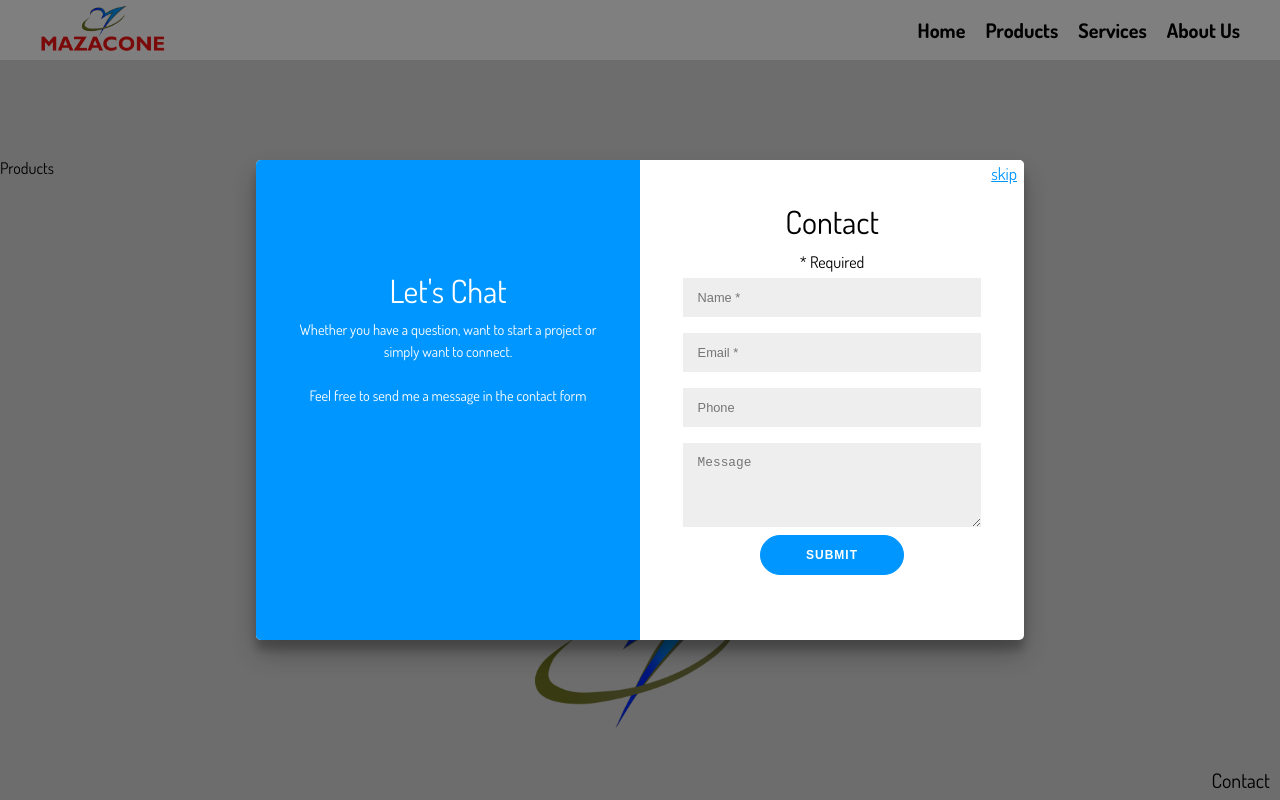
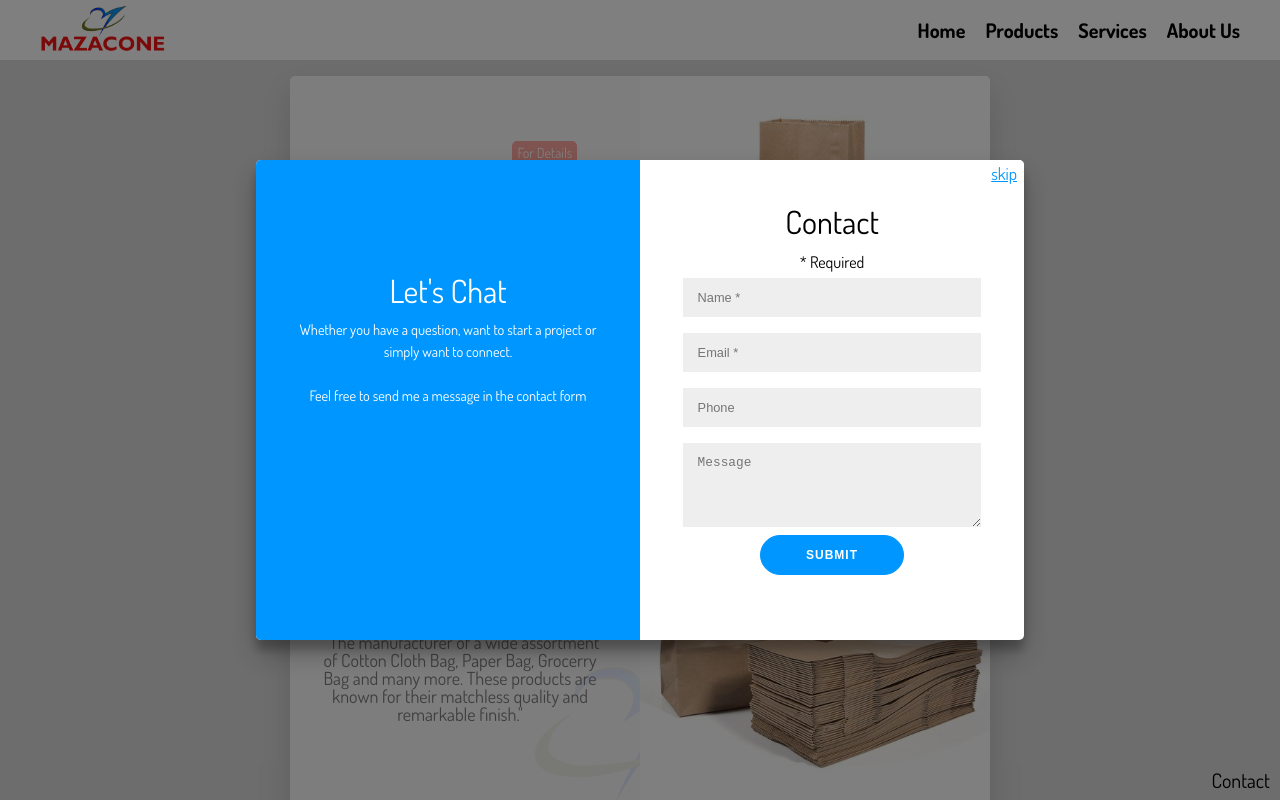
Before and after one commit to Harishps1905/mazacone-green-solutions, a React (Create React App) app: page /Products in a window 1280 px wide. Shown: the top 800 px of the page. Built offline with nearby package versions, Linux system fonts and the light colour scheme.

Commit message:
responsive design

```diff
--- a/package.json
+++ b/package.json
@@ -6,9 +6,11 @@
     "@testing-library/jest-dom": "^5.16.2",
     "@testing-library/react": "^12.1.3",
     "@testing-library/user-event": "^13.5.0",
+    "bootstrap": "^5.1.3",
     "normalize.css": "^8.0.1",
     "prop-types": "^15.8.1",
     "react": "^17.0.2",
+    "react-bootstrap": "^2.3.0",
     "react-dom": "^17.0.2",
     "react-icons": "^4.3.1",
     "react-router-dom": "^6.2.2",
--- a/src/App.css
+++ b/src/App.css
@@ -4,7 +4,6 @@
 .AppLoader {
   min-height: 100vh;
   background-color: #fff;
-  position: relative;
 }
 .AppLoader {
   display: flex;
@@ -52,9 +51,11 @@
   align-items: center;
   justify-content: center;
 }
-.dummy {
-  height: 900px;
-  padding-top: 100px;
+.pagescontainer {
+  padding-top: 60px;
+  max-width: 1000px;
+  width: 100vw;
+  margin: 0 auto;
 }
 
 #contactLogo {
--- a/src/App.js
+++ b/src/App.js
@@ -60,7 +60,7 @@ class App extends Component {
           <div id="contactLogo" onClick={this.popupHandler}>
             Contact
           </div>
-          <div className="dummy">
+          <div className="pagescontainer">
             <Routes>
               <Route path="/Products" element={<Products />} />
               <Route path="/Services" element={<Services />} />
--- a/src/components/Contactform/Contactform.css
+++ b/src/components/Contactform/Contactform.css
@@ -34,7 +34,6 @@
 }
 .skip:hover {
   transition: all 0.5s ease-in-out;
-
   color: #ff0000;
 }
 
--- a/src/components/Menu/Menu.css
+++ b/src/components/Menu/Menu.css
@@ -53,6 +53,17 @@
   width: 210px;
   height: auto;
 }
+.menuList {
+  transition: all 0.3s ease-in-out;
+  display: block;
+}
+.menuList:hover {
+  transition: all 0.3s ease-in-out;
+  transform: skew(5deg, 5deg);
+}
+.menuactive {
+  color: #0096ff;
+}
 
 /* Desktop and ipad styles */
 @media only screen and (min-width: 600px) {
--- a/src/components/Menu/Menu.js
+++ b/src/components/Menu/Menu.js
@@ -1,6 +1,6 @@
 import React, { Component } from "react";
 import PropTypes from "prop-types"; // ES6
-import { Link } from "react-router-dom";
+import { NavLink } from "react-router-dom";
 import fullLogo from "../../assets/mazacone_txt_logo2.png";
 
 import "./Menu.css";
@@ -58,18 +58,18 @@ class Menu extends Component {
           />
         </svg>
         <img className="menuLogo desktopHide" src={fullLogo} />
-        <Link style={navStyle} to="/">
+        <NavLink style={navStyle} activeClassName="menuactive" to="/">
           {this.menuList("Home")}
-        </Link>
-        <Link style={navStyle} to="/Products">
+        </NavLink>
+        <NavLink style={navStyle} to="/Products" activeClassName="menuactive">
           {this.menuList("Products")}
-        </Link>
-        <Link style={navStyle} to="/Services">
+        </NavLink>
+        <NavLink style={navStyle} to="/Services" activeClassName="menuactive">
           {this.menuList("Services")}
-        </Link>
-        <Link style={navStyle} to="/AboutUs">
+        </NavLink>
+        <NavLink style={navStyle} to="/AboutUs" activeClassName="menuactive">
           {this.menuList("About Us")}
-        </Link>
+        </NavLink>
       </nav>
     );
   }
--- a/src/components/Navigation/Navigation.css
+++ b/src/components/Navigation/Navigation.css
@@ -1,3 +1,10 @@
+#mainNav {
+  z-index: 999;
+  height: 60px;
+  width: 100vw;
+  top: 0;
+  left: 0;
+}
 nav.navigation {
   display: flex;
   padding: 5px;
@@ -13,6 +20,7 @@ nav.navigation {
   top: 0;
   left: 0;
   right: 0;
+  z-index: 999;
 }
 .Brandname {
   text-transform: uppercase;
@@ -45,6 +53,7 @@ nav.navigation {
     height: 60px;
     width: 100vw;
     background-color: #fff;
+    position: fixed;
   }
   nav.navigation {
     transform: translateX(-50%);
@@ -53,3 +62,7 @@ nav.navigation {
     width: 1200px;
   }
 }
+
+.hamburgerEvent {
+  pointer-events: none;
+}
--- /dev/null
+++ b/src/components/Product/Product.css
@@ -0,0 +1,221 @@
+#container {
+  box-shadow: 0 15px 30px 1px rgb(128 128 128 / 31%);
+  background: rgba(255, 255, 255, 0.9);
+  text-align: center;
+  border-radius: 5px;
+  overflow: hidden;
+  margin: 1em auto;
+  height: 650px;
+  width: 280px;
+  display: flex;
+  justify-content: space-between;
+  flex-direction: column-reverse;
+  z-index: 0;
+}
+
+/* 	Product details  */
+.product-details {
+  position: relative;
+  text-align: left;
+  overflow: hidden;
+  padding: 30px;
+  height: 100%;
+  flex-basis: 40%;
+  display: flex;
+  flex-direction: column;
+  align-items: center;
+  justify-content: space-evenly;
+}
+
+/* 	Product Name */
+#container .product-details h1 {
+  display: inline-block;
+  position: relative;
+  font-size: 34px;
+  color: #344055;
+  margin: 0;
+}
+
+#container .product-details h1:before {
+  position: absolute;
+  content: "";
+  right: 0%;
+  top: -16%;
+  transform: translate(25px, -15px);
+  display: inline-block;
+  background: #ffa69e;
+  border-radius: 5px;
+  font-size: 14px;
+  padding: 5px;
+  color: #fff;
+  margin: 0;
+  animation: chan-sh 6s ease infinite;
+}
+
+@keyframes chan-sh {
+  from {
+    content: "Click on above Pic";
+  }
+  to {
+    content: "For Details";
+  }
+}
+
+/*Product Rating  */
+.hint-star {
+  display: inline-block;
+  margin-left: 0.5em;
+  color: gold;
+  width: 50%;
+}
+
+/* The most important information about the product */
+#container .product-details > p {
+  text-align: center;
+  font-size: 18px;
+  color: #7d7d7d;
+}
+
+/* control */
+
+/* the Button */
+.btn {
+  transform: translateY(0px);
+  transition: 0.3s linear;
+  background: #49c608;
+  border-radius: 5px;
+  position: relative;
+  overflow: hidden;
+  cursor: pointer;
+  outline: none;
+  border: none;
+  color: #eee;
+  padding: 0;
+  margin: 0;
+}
+
+.btn:hover {
+  transform: translateY(-4px);
+}
+
+.btn span {
+  transition: transform 0.3s;
+  display: inline-block;
+  padding: 10px 20px;
+  font-size: 1.2em;
+  margin: 0;
+}
+/* shopping cart icon */
+.btn .price,
+.shopping-cart {
+  background: #333;
+  border: 0;
+  margin: 0;
+}
+
+.btn .price {
+  transform: translateX(-10%);
+  padding-right: 15px;
+}
+
+/* the Icon */
+.btn .shopping-cart {
+  transform: translateX(-100%);
+  position: absolute;
+  background: #333;
+  z-index: 1;
+  left: 0;
+  top: 0;
+}
+
+/* buy */
+.btn .buy {
+  z-index: 3;
+  font-weight: bolder;
+}
+
+.btn:hover .price {
+  transform: translateX(-110%);
+}
+
+.btn:hover .shopping-cart {
+  transform: translateX(0%);
+}
+
+/* product image  */
+.product-image {
+  transition: all 0.3s ease-out;
+  display: inline-block;
+  position: relative;
+  overflow: hidden;
+  height: 100%;
+  flex-basis: 50%;
+  display: inline-block;
+}
+
+#container img {
+  width: 100%;
+  height: 100%;
+}
+
+.info {
+  background: rgba(27, 26, 26, 0.9);
+  transition: all 0.3s ease-out;
+  transform: translateX(-100%);
+  position: absolute;
+  line-height: 1.9;
+  text-align: left;
+  font-size: 100%;
+  cursor: no-drop;
+  color: #fff;
+  height: 100%;
+  width: 100%;
+  left: 0;
+  top: 0;
+}
+
+.info h2 {
+  text-align: center;
+}
+.product-image:hover .info {
+  transform: translateX(0);
+}
+
+.info ul li {
+  transition: 0.3s ease;
+  width: 90%;
+  margin: auto;
+}
+.info ul li:hover {
+  transform: translateX(15px) scale(1.1);
+}
+
+.product-image:hover img {
+  transition: all 0.3s ease-out;
+}
+.product-image:hover img {
+  transform: scale(1.2, 1.2);
+}
+
+/* Desktop and ipad styles */
+@media only screen and (min-width: 730px) {
+  #container {
+    height: 350px;
+    width: 700px;
+    flex-direction: row;
+  }
+  .product-details {
+    height: auto;
+  }
+  .control {
+    bottom: 10%;
+  }
+  @keyframes chan-sh {
+    from {
+      content: "Hover on Pic";
+    }
+    to {
+      content: "For Details";
+    }
+  }
+}
--- /dev/null
+++ b/src/components/Product/Product.js
@@ -0,0 +1,69 @@
+import * as React from "react";
+import { useState } from "react";
+import "./Product.css";
+import "bootstrap";
+import medicalCover from "../../assets/medical_cover.jpg";
+// or get all of the named exports for further usage
+import * as bootstrap from "bootstrap";
+
+const Product = (props) => {
+  let Product = props.Product;
+  // console.log(Product.Color);
+  return (
+    <>
+      <div id="container">
+        {/* <!-- Start	Product details --> */}
+        <div className="product-details">
+          {/* <!-- 	Product Name --> */}
+          <h1>{Product.CoverType}</h1>
+
+          {/* <!-- The most important information about the product --> */}
+          <p className="information">
+            " The manufacturer of a wide assortment of Cotton Cloth Bag, Paper
+            Bag, Grocerry Bag and many more. These products are known for their
+            matchless quality and remarkable finish."
+          </p>
+        </div>
+
+        {/* <!-- 	End	Product details   --> */}
+
+        {/* Start product image & Information */}
+
+        <div className="product-image">
+          <img src={medicalCover} alt="Omar Dsoky" />
+          <div className="info">
+            <h2>{Product.CoverType}</h2>
+            <ul>
+              <li>
+                <strong>Design: </strong>
+                {Product.Design}
+              </li>
+              <li>
+                <strong>Usage: </strong>
+                {Product.Usage}
+              </li>
+              <li>
+                <strong>Color: </strong>
+                {Product.Color}
+              </li>
+              <li>
+                <strong>Dimension: </strong>
+                {Product.Dimension}
+              </li>
+              <li>
+                <strong>Thickness: </strong>
+                {Product.Thickness}
+              </li>
+              <li>
+                <strong>price: </strong>
+                {Product.price}
+              </li>
+            </ul>
+          </div>
+        </div>
+      </div>
+    </>
+  );
+};
+
+export default Product;
--- a/src/components/pages/Products/Products.css
+++ b/src/components/pages/Products/Products.css
@@ -0,0 +1,13 @@
+#products {
+  max-width: 1000px;
+  width: 100vw;
+  margin: 0 auto;
+}
+
+.productlist {
+  display: flex;
+  flex-direction: row;
+  flex-wrap: wrap;
+  justify-content: space-around;
+  align-items: flex-start;
+}
--- a/src/components/pages/Products/Products.js
+++ b/src/components/pages/Products/Products.js
@@ -1,12 +1,58 @@
 import React, { Component } from "react";
 import "./Products.css";
+import Product from "../../Product/Product";
+import { Button } from "bootstrap";
 class Products extends Component {
   constructor(props) {
     super(props);
+    this.state = {
+      productList: [
+        {
+          CoverType: "Medical Pouch",
+          Design: "Plain",
+          Usage: "Packaging",
+          Color: "Brown and White",
+          Dimension: "4x5",
+          price: "Rs.XXX",
+          Thickness: "60 GSM and 70 GSM",
+        },
+        {
+          CoverType: "Bakery Pouch",
+          Design: "Plain",
+          Usage: "Packaging",
+          Color: "Brown and White",
+          Dimension: "4x5",
+          price: "Rs.XXX",
+          Thickness: "60 GSM and 70 GSM",
+        },
+        {
+          CoverType: "Grocery Pouch",
+          Design: "Plain",
+          Usage: "Packaging",
+          Color: "Brown and White",
+          Dimension: "4x5",
+          price: "Rs.XXX",
+          Thickness: "60 GSM and 70 GSM",
+        },
+      ],
+    };
   }
 
   render() {
-    return <div>Products</div>;
+    return (
+      <section id="products">
+        <div className="productlist">
+          {this.state.productList
+            ? this.state.productList.map((product) => (
+                <Product
+                  Product={product}
+                  key={this.state.productList.indexOf(product + 1)}
+                />
+              ))
+            : null}
+        </div>
+      </section>
+    );
   }
 }
 export default Products;
```
Also changed, not shown: src/assets/medical_cover.jpg (added), 1 other file (tests, documents, lock files or other folders).
